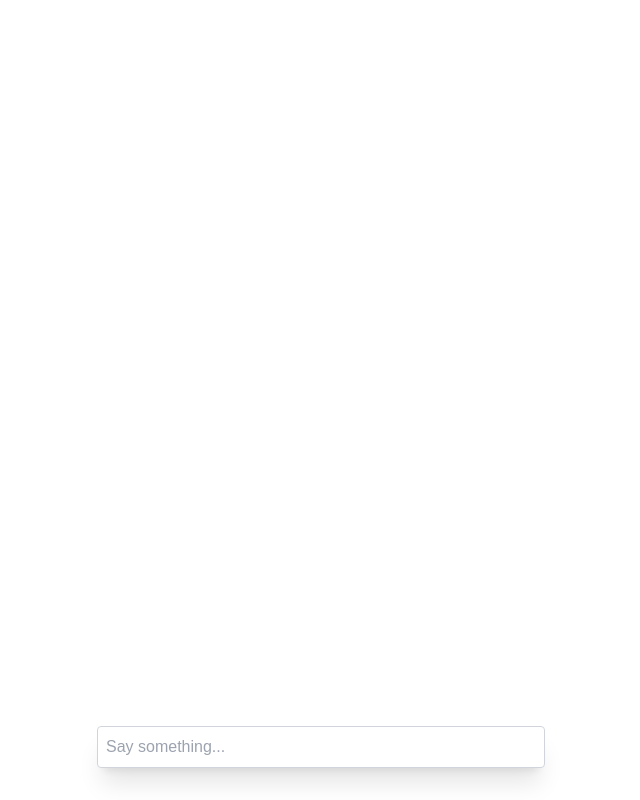
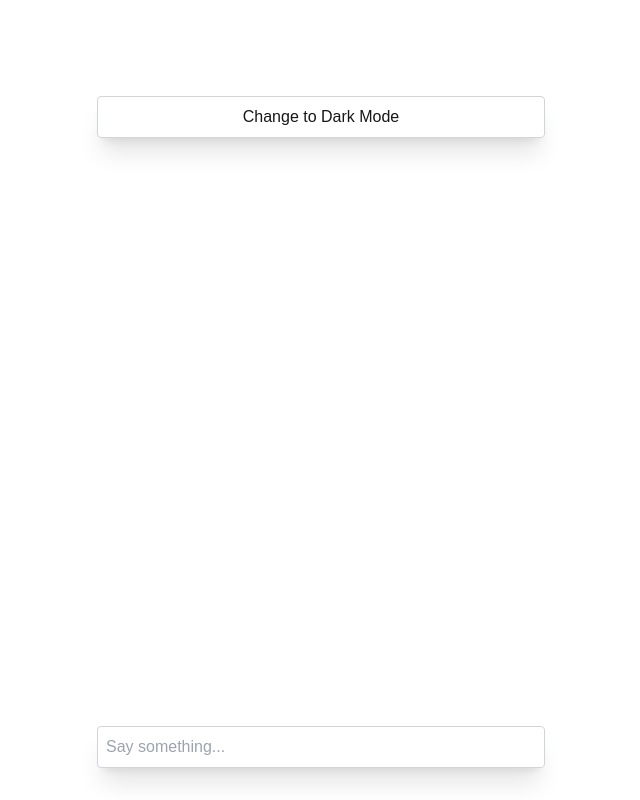
Before and after one commit to MarekMurumae/simple-chatbot, a Next.js app: page / in a window 1280 px wide. Shown: the whole page, without its empty margins (319-959 px from the left). Built offline with nearby package versions, Linux system fonts and the light colour scheme.

Commit message:
night-mode, add night mode and a button to switch between modes

```diff
--- a/app/api/chat/route.ts
+++ b/app/api/chat/route.ts
@@ -1,8 +1,5 @@
 import { openai } from '@ai-sdk/openai';
 import { streamText, convertToCoreMessages } from 'ai';
-
-// Allow streaming responses up to 30 seconds
-export const maxDuration = 30;
 
 export async function POST(req: Request) {
     const { messages } = await req.json();
--- a/app/globals.css
+++ b/app/globals.css
@@ -7,11 +7,9 @@
   --foreground: #171717;
 }
 
-@media (prefers-color-scheme: dark) {
-  :root {
-    --background: #0a0a0a;
-    --foreground: #ededed;
-  }
+[data-theme='dark'] {
+  --background: #0a0a0a;
+  --foreground: #676565;
 }
 
 body {
--- a/app/layout.tsx
+++ b/app/layout.tsx
@@ -14,7 +14,7 @@ const geistMono = localFont({
 });
 
 export const metadata: Metadata = {
-  title: "Create Next App",
+  title: "A Simple Chatbot",
   description: "Generated by create next app",
 };
 
--- a/app/page.tsx
+++ b/app/page.tsx
@@ -1,11 +1,34 @@
 'use client';
 
+import { useState, useEffect } from 'react';
 import { useChat } from 'ai/react';
 
 export default function Chat() {
     const { messages, input, handleInputChange, handleSubmit } = useChat();
+    const [theme, setTheme] = useState<'light' | 'dark'>('light');
+
+    useEffect(() => {
+        const savedTheme = localStorage.getItem('theme') as 'light' | 'dark' || 'light';
+        setTheme(savedTheme);
+        document.documentElement.setAttribute('data-theme', savedTheme);
+    }, []);
+
+    const toggleTheme = () => {
+        const newTheme = theme === 'light' ? 'dark' : 'light';
+        setTheme(newTheme);
+        localStorage.setItem('theme', newTheme);
+        document.documentElement.setAttribute('data-theme', newTheme);
+    };
+
     return (
         <div className="flex flex-col w-full max-w-md py-24 mx-auto stretch">
+            <button
+                onClick={toggleTheme}
+                className={`p-2 mb-8 border border-gray-300 rounded shadow-xl`}
+            >
+                {theme === 'light' ? 'Change to Dark Mode' : 'Change to Light Mode'}
+            </button>
+
             {messages.map(m => (
                 <div key={m.id} className="whitespace-pre-wrap">
                     {m.role === 'user' ? 'User: ' : 'AI: '}
```
Lines whose indentation alone changed are shown as unchanged.
